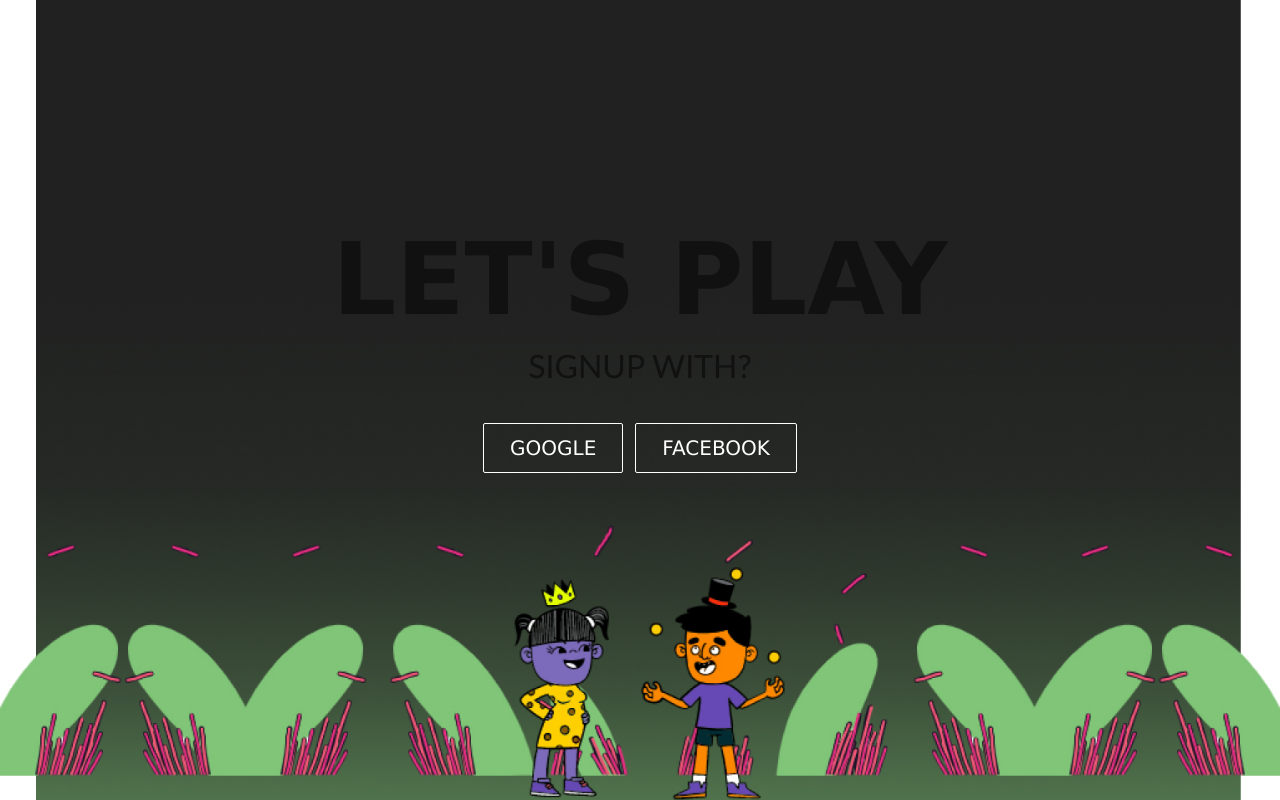
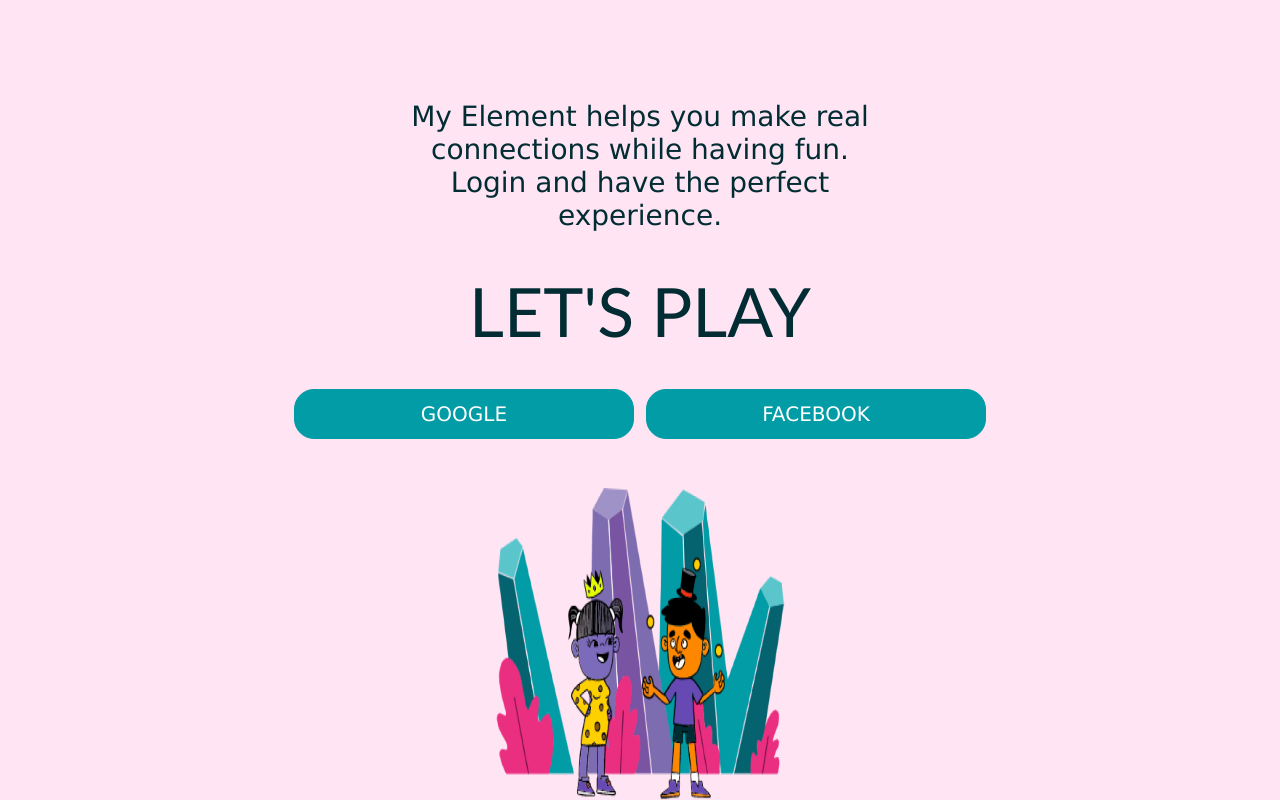
Before and after one commit to Lindokuhle001/LMNT-FRONTEND, a React (Create React App) app in the folder lmnt/: page / in a window 1280 px wide. Built offline with nearby package versions, Linux system fonts and the light colour scheme; no server answers.

Commit message:
styled signup page &changed home background

```diff
--- a/lmnt/src/components/Button.css
+++ b/lmnt/src/components/Button.css
@@ -1,10 +1,11 @@
 :root {
-    --primary: #fff;
+    --primary: #029CA6;
   }
 
   .btn {
     padding: 8px 20px;
-    border-radius: 2px;
+    border-radius: 20px;
+    width: 340px;
     outline: none;
     border: none;
     cursor: pointer;
@@ -17,7 +18,7 @@
   }
 
   .btn--outline {
-    background-color: transparent;
+    background-color: var(--primary);
     color: #fff;
     padding: 8px 20px;
     border: 1px solid var(--primary);
--- a/lmnt/src/components/HeroSection.css
+++ b/lmnt/src/components/HeroSection.css
@@ -1,16 +1,33 @@
 
 .hero-container {
-  background: url('../images/welcome_background.jpg') bottom center/cover no-repeat;
-  background-color: linear-gradient(0deg, black,#80C578);
+  /* background: url('../images/loginBackground.png') bottom center/cover no-repeat; */
+  background-color: #FFE5F3;
   height: 100vh;
   width: 100%;
   display: flex;
   flex-direction: column;
-  justify-content: center;
+  /* justify-content: center; */
   align-items: center;
   /* box-shadow: inset 0 0 0 1000px rgba(0, 0, 0, 0.2); */
   object-fit: contain;
 }
+.welcome-text{
+  max-width: 480px;
+  text-align: center;
+  color: #022C33;
+  margin: 100px 0px 30px 0px;
+
+}
+
+.welcome-text-paragraph{
+  font-size: 28px;
+}
+
+.lets-play-text{
+  font-size: 500px;
+  color: #022C33;
+}
+
 
 .hero{
   background-color: #056370;
@@ -26,8 +43,8 @@
 
 .hero-container > p {
   margin-top: 8px;
-  color: #111;
-  font-size: 32px;
+  color: #022C33;
+  font-size: 68px;
   font-family: 'Trebuchet MS', 'Lucida Sans Unicode', 'Lucida Grande',
     'Lucida Sans', Arial, sans-serif;
 }
--- a/lmnt/src/components/Home.css
+++ b/lmnt/src/components/Home.css
@@ -1,12 +1,14 @@
 .body {
   display: grid;
   place-items: center;
-  background-color: #dadbd3;
+  /* background-color: #dadbd3; */
+  background-color: #FFE5F3;
   height: 100vh;
 }
 .app_body {
   display: flex;
-  background-color: #fff;
+  /* background-color: #fff; */
+  background-color: #FFE5F3;
   height: 85vh;
   width: 100%;
   margin-top: 0px;
--- a/lmnt/src/components/Navbar.css
+++ b/lmnt/src/components/Navbar.css
@@ -1,5 +1,6 @@
 .navbar {
-    background-color: #fff;
+    /* background-color: #fff; */
+    background-color: #FFE5F3;
     height: 15vh;
     display: flex;
     justify-content: center;
--- a/lmnt/src/components/Navbar.js
+++ b/lmnt/src/components/Navbar.js
@@ -30,7 +30,7 @@
       <nav className="navbar">
         <div className="navbar-container">
           <Link to="/" className="navbar-logo" onClick={closeMobileMenu}>
-            <img alt="" src={image} height={50} width={45} />
+            <img alt="" src={image} height={56} width={48} />
             <h6>Element</h6>
           </Link>
           <div className="menu-icon" onClick={handleClick}>
--- a/lmnt/src/components/SidebarChat.css
+++ b/lmnt/src/components/SidebarChat.css
@@ -8,8 +8,8 @@
 }
 
 .sidebarChat:hover{
-    background-color: #fff;
-
+    /* background-color: #fff; */
+    background-color: #FFE5F3;
 }
 
 .add-new-chat-title {
--- a/lmnt/src/components/SidebarChat.js
+++ b/lmnt/src/components/SidebarChat.js
@@ -64,7 +64,7 @@
         // console.log(toggle);
         return true;
       }
-      return toggle === false;
+      return false;
     });
     console.log(id);
     // db.collection("rooms").doc(id).update({
--- a/lmnt/src/components/Signup.js
+++ b/lmnt/src/components/Signup.js
@@ -2,14 +2,13 @@
 import "../App.css";
 import { Button } from "./Button";
 import "./HeroSection.css";
-import {auth,provider} from '../firebase';
-import { useStateValue } from '../StateProvider';
-import { actionTypes } from '../Reducer';
-
-
+import { auth, provider } from "../firebase";
+import { useStateValue } from "../StateProvider";
+import { actionTypes } from "../Reducer";
+import coupleImage from "../images/welcomeCouple.png";
 
 function Signup() {
-  const [{},dispatch] = useStateValue();
+  const [{}, dispatch] = useStateValue();
   const signIn = () => {
     auth
       .signInWithPopup(provider)
@@ -17,15 +16,21 @@
         dispatch({
           type: actionTypes.SET_USER,
           user: result.user,
-            })
+        });
       })
       .catch((error) => alert(error.message));
-}
+  };
 
   return (
     <div className="hero-container">
-      <h1>LET'S PLAY</h1>
-      <p>SIGNUP WITH?</p>
+      <div className="welcome-text">
+        <p className="welcome-text-paragraph">
+          My Element helps you make real connections while having fun. Login and
+          have the perfect experience.
+        </p>
+      </div>
+
+      <p className="lets-play-text">LET'S PLAY</p>
       <div className="hero-btns">
         <Button
           type="submit"
@@ -44,6 +49,7 @@
           FACEBOOK
         </Button>
       </div>
+      <img alt="" src={coupleImage} height={416} width={290} />
     </div>
   );
 }
```
Also changed, not shown: lmnt/src/images/loginBackground.png (added), lmnt/src/images/welcomeCouple.png (added). Lines whose indentation alone changed are shown as unchanged.
